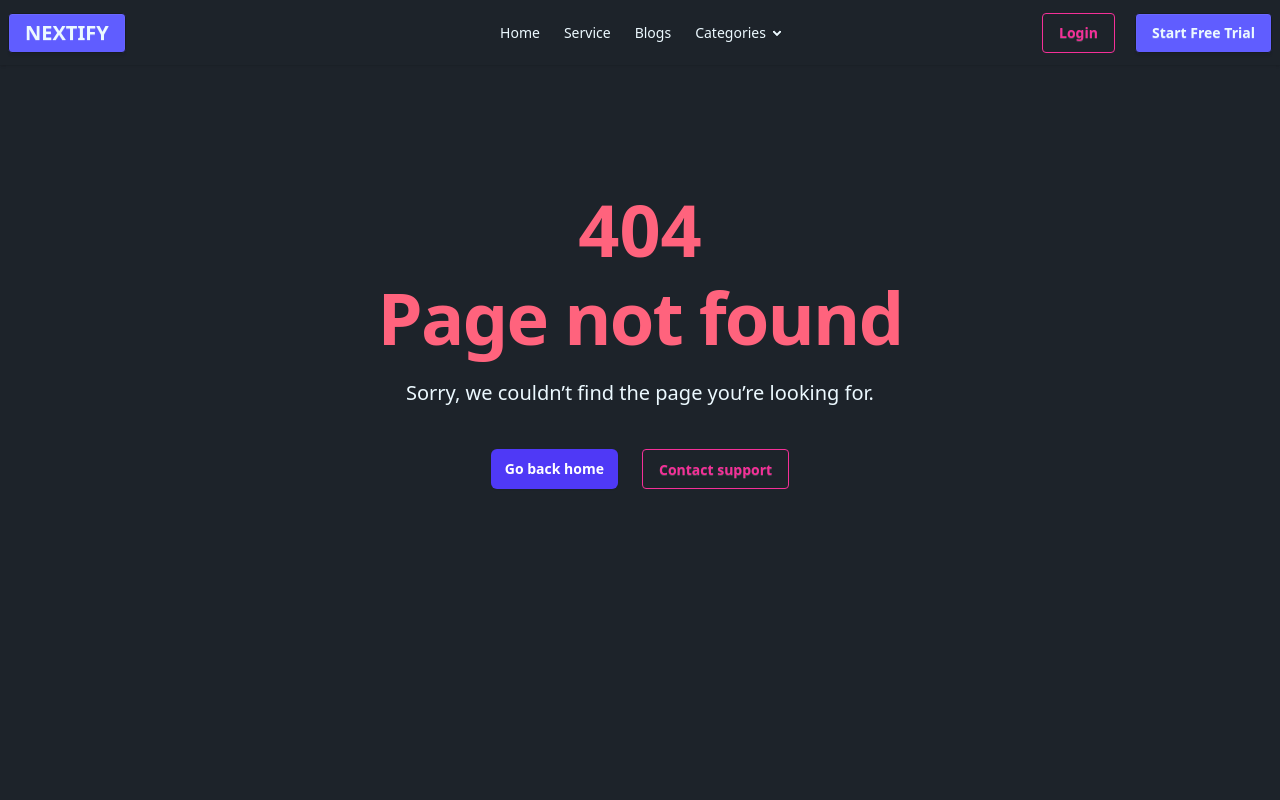
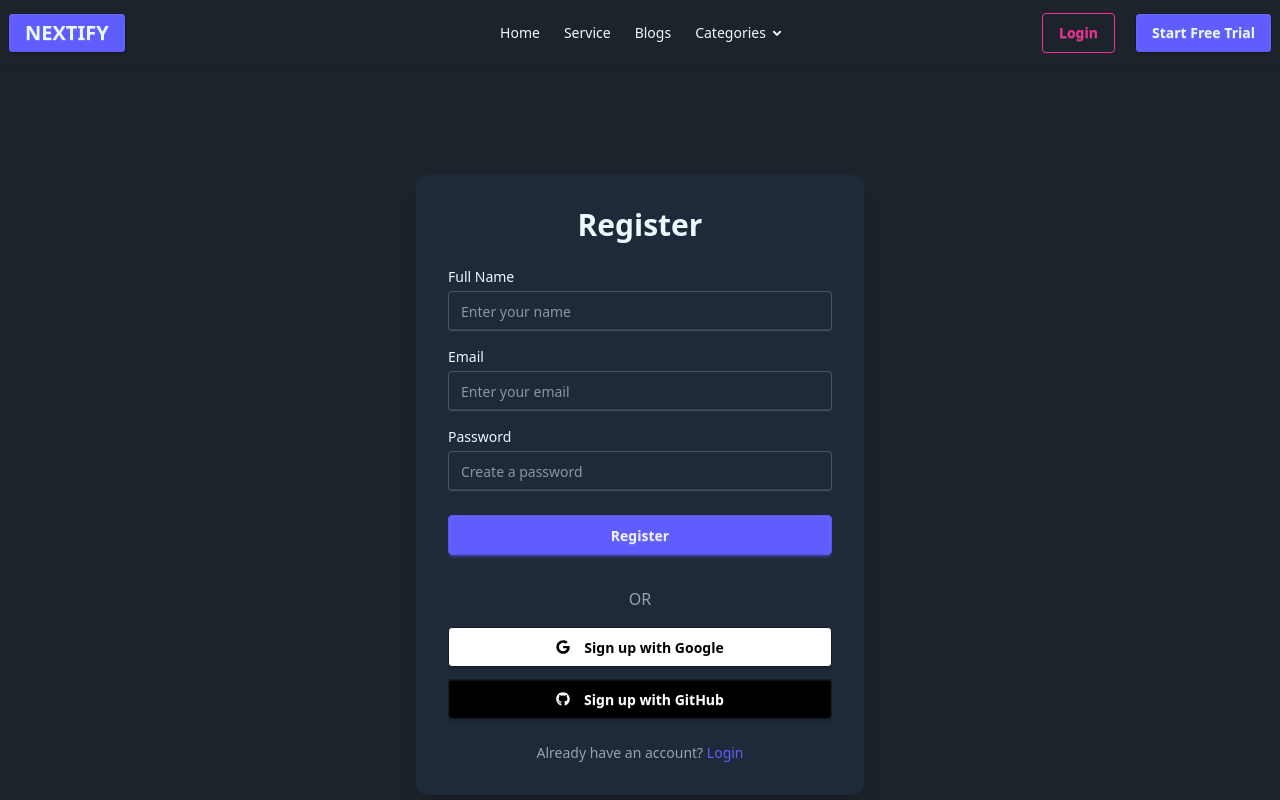
Before and after one commit to rubaiiyat/Nextify-Agency, a React (Vite) app: page /register in a window 1280 px wide. Shown: the top 800 px of the page. Built offline with nearby package versions, Linux system fonts and the light colour scheme.

Commit message:
add login and register page

```diff
--- /dev/null
+++ b/src/Components/Login.jsx
@@ -0,0 +1,76 @@
+import React from "react";
+import { FaGoogle, FaGithub } from "react-icons/fa";
+import { Link } from "react-router"; // only if using react-router
+
+const Login = () => {
+  const handleGoogleLogin = () => {
+    // handle Google login logic here
+    alert("Google login clicked");
+  };
+
+  const handleGithubLogin = () => {
+    // handle GitHub login logic here
+    alert("GitHub login clicked");
+  };
+
+  return (
+    <div className=" text-white flex items-center justify-center px-4">
+      <div className="w-full max-w-md bg-gray-800 mt-10 p-8 rounded-xl shadow-xl">
+        <h2 className="text-3xl font-bold mb-6 text-center">Login</h2>
+
+        {/* Email */}
+        <div className="mb-4">
+          <label className="block text-sm mb-1">Email</label>
+          <input
+            type="email"
+            placeholder="Enter your email"
+            className="input input-bordered w-full bg-gray-800 text-white"
+          />
+        </div>
+
+        {/* Password */}
+        <div className="mb-6">
+          <label className="block text-sm mb-1">Password</label>
+          <input
+            type="password"
+            placeholder="Enter your password"
+            className="input input-bordered w-full bg-gray-800 text-white"
+          />
+        </div>
+
+        {/* Login Button */}
+        <button className="btn btn-primary w-full mb-4">Login</button>
+
+        {/* OR divider */}
+        <div className="text-center my-4 text-gray-400">OR</div>
+
+        {/* Social Logins */}
+        <div className="flex flex-col gap-3">
+          <button
+            onClick={handleGoogleLogin}
+            className="btn w-full bg-white text-black hover:bg-gray-100"
+          >
+            <FaGoogle className="mr-2" /> Continue with Google
+          </button>
+
+          <button
+            onClick={handleGithubLogin}
+            className="btn w-full bg-black text-white hover:bg-gray-800"
+          >
+            <FaGithub className="mr-2" /> Continue with GitHub
+          </button>
+        </div>
+
+        {/* Register Redirect */}
+        <p className="mt-6 text-center text-sm text-gray-400">
+          Don't have an account?{" "}
+          <Link to="/register" className="text-primary hover:underline">
+            Register
+          </Link>
+        </p>
+      </div>
+    </div>
+  );
+};
+
+export default Login;
--- /dev/null
+++ b/src/Components/Register.jsx
@@ -0,0 +1,84 @@
+import React from "react";
+import { FaGoogle, FaGithub } from "react-icons/fa";
+import { Link } from "react-router"; // use react-router-dom instead of react-router
+
+const Register = () => {
+  const handleGoogleSignup = () => {
+    alert("Google signup clicked");
+  };
+
+  const handleGithubSignup = () => {
+    alert("GitHub signup clicked");
+  };
+
+  return (
+    <div className="min-h-screen   flex items-center justify-center px-4 mb-10">
+      <div className="w-full max-w-md bg-gray-800 mt-10 p-8 rounded-xl shadow-xl">
+        <h2 className="text-3xl font-bold mb-6 text-center">Register</h2>
+
+        {/* Name */}
+        <div className="mb-4">
+          <label className="block text-sm mb-1">Full Name</label>
+          <input
+            type="text"
+            placeholder="Enter your name"
+            className="input input-bordered w-full bg-gray-800 text-white"
+          />
+        </div>
+
+        {/* Email */}
+        <div className="mb-4">
+          <label className="block text-sm mb-1">Email</label>
+          <input
+            type="email"
+            placeholder="Enter your email"
+            className="input input-bordered w-full bg-gray-800 text-white"
+          />
+        </div>
+
+        {/* Password */}
+        <div className="mb-6">
+          <label className="block text-sm mb-1">Password</label>
+          <input
+            type="password"
+            placeholder="Create a password"
+            className="input input-bordered w-full bg-gray-800 text-white"
+          />
+        </div>
+
+        {/* Register Button */}
+        <button className="btn btn-primary w-full mb-4">Register</button>
+
+        {/* OR divider */}
+        <div className="text-center my-4 text-gray-400">OR</div>
+
+        {/* Social Signups */}
+        <div className="flex flex-col gap-3">
+          <button
+            onClick={handleGoogleSignup}
+            className="btn w-full bg-white text-black hover:bg-gray-100"
+          >
+            <FaGoogle className="mr-2" /> Sign up with Google
+          </button>
+
+          <button
+            onClick={handleGithubSignup}
+            className="btn w-full bg-black text-white hover:bg-gray-800"
+          >
+            <FaGithub className="mr-2" /> Sign up with GitHub
+          </button>
+        </div>
+
+        {/* Login Redirect */}
+        <p className="mt-6 text-center text-sm text-gray-400">
+          Already have an account?{" "}
+          <Link to="/login" className="text-primary hover:underline">
+            Login
+          </Link>
+        </p>
+      </div>
+    </div>
+  );
+};
+
+export default Register;
--- a/src/main.jsx
+++ b/src/main.jsx
@@ -8,6 +8,8 @@ import ErrorPage from "./Components/ErrorPage.jsx";
 import Pricing from "./Pages/Home/Pricing.jsx";
 import Blogs from "./Pages/Blogs/Blogs.jsx";
 import Services from "./Pages/Home/Services.jsx";
+import Login from "./Components/Login.jsx";
+import Register from "./Components/Register.jsx";
 createRoot(document.getElementById("root")).render(
   <StrictMode>
     <BrowserRouter>
@@ -18,6 +20,8 @@ createRoot(document.getElementById("root")).render(
           <Route path="/blogs" element={<Blogs />}></Route>
           <Route path="/package" element={<Pricing />}></Route>
           <Route path="/categories" element={<div>Categories</div>}></Route>
+          <Route path="/login" element={<Login />} />
+          <Route path="/register" element={<Register />} />
           <Route path="*" element={<ErrorPage />} />
         </Route>
       </Routes>
```
